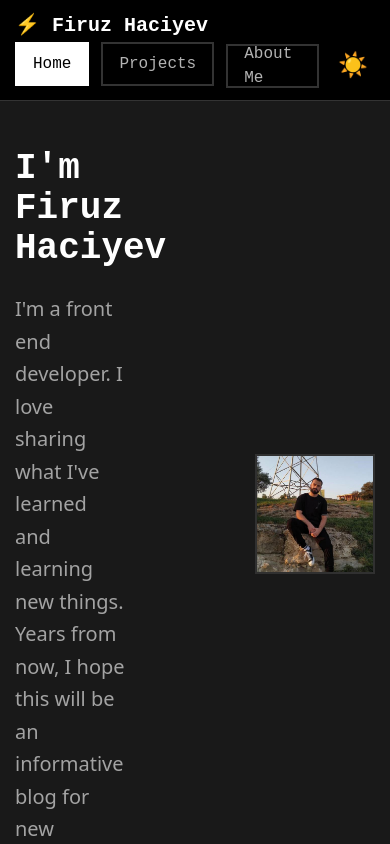
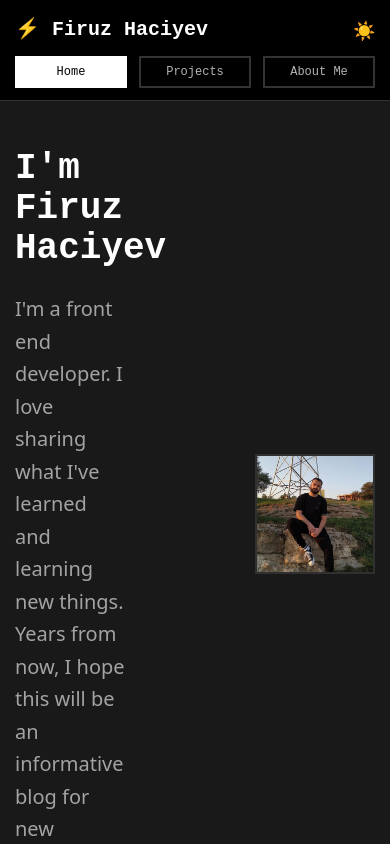
Before and after one commit to eleviven/homepage, a Next.js app: page / in a window 390 px wide. Shown: the top 844 px of the page. Built offline with nearby package versions, Linux system fonts and the light colour scheme.

Commit message:
Header responsive adaptations

```diff
--- a/src/components/header/header.js
+++ b/src/components/header/header.js
@@ -29,7 +29,7 @@ export default function Header() {
     <header className={styles.header}>
       <div className={styles.header_container}>
         <div className={styles.header_inner}>
-          <div>
+          <div className={styles.header_brand}>
             <Link href="/">
               <a className="inline-flex items-center">
                 <span className="font-semibold text-xl font-fira-code">
@@ -51,15 +51,10 @@ export default function Header() {
                 </li>
               );
             })}
-            <li className="px-1.5">
-              <button
-                className="flex items-center justify-center px-0 w-11 h-11 text-2xl"
-                onClick={toggleTheme}
-              >
-                {isDarkTheme ? "☀️" : "🌙"}
-              </button>
-            </li>
           </ul>
+          <button className={styles.header_mode_button} onClick={toggleTheme}>
+            {isDarkTheme ? "☀️" : "🌙"}
+          </button>
         </div>
       </div>
     </header>
--- a/src/components/header/header.module.css
+++ b/src/components/header/header.module.css
@@ -3,16 +3,19 @@
   & > .header_container {
     @apply container;
     & > .header_inner {
-      @apply md:flex justify-between items-center py-3;
+      @apply flex flex-wrap items-center py-2;
+      & > .header_brand {
+        @apply relative flex-1 py-2;
+      }
       & > .header_nav {
-        @apply flex items-center -mx-1.5;
+        @apply flex flex-1 items-center justify-start sm:justify-end order-2 sm:order-none -mx-1.5 py-1;
         & > li {
-          @apply px-1.5;
+          @apply px-1.5 sm:flex-none flex-1;
           & > a {
-            @apply inline-flex items-center justify-center
+            @apply flex items-center justify-center
             text-default-700 bg-transparent border-default-200 border-2
-            h-11 px-4
-            font-fira-code font-medium
+            h-8 px-4 sm:h-11
+            font-fira-code font-medium text-xs sm:text-sm
             hover:bg-secondary-light;
             &.active {
               @apply bg-default text-inverted;
@@ -20,6 +23,9 @@
           }
         }
       }
+      & > .header_mode_button {
+        @apply flex items-center justify-center px-0 ml-3 w-auto sm:w-11 h-11 text-lg sm:text-2xl;
+      }
     }
   }
 }
```
